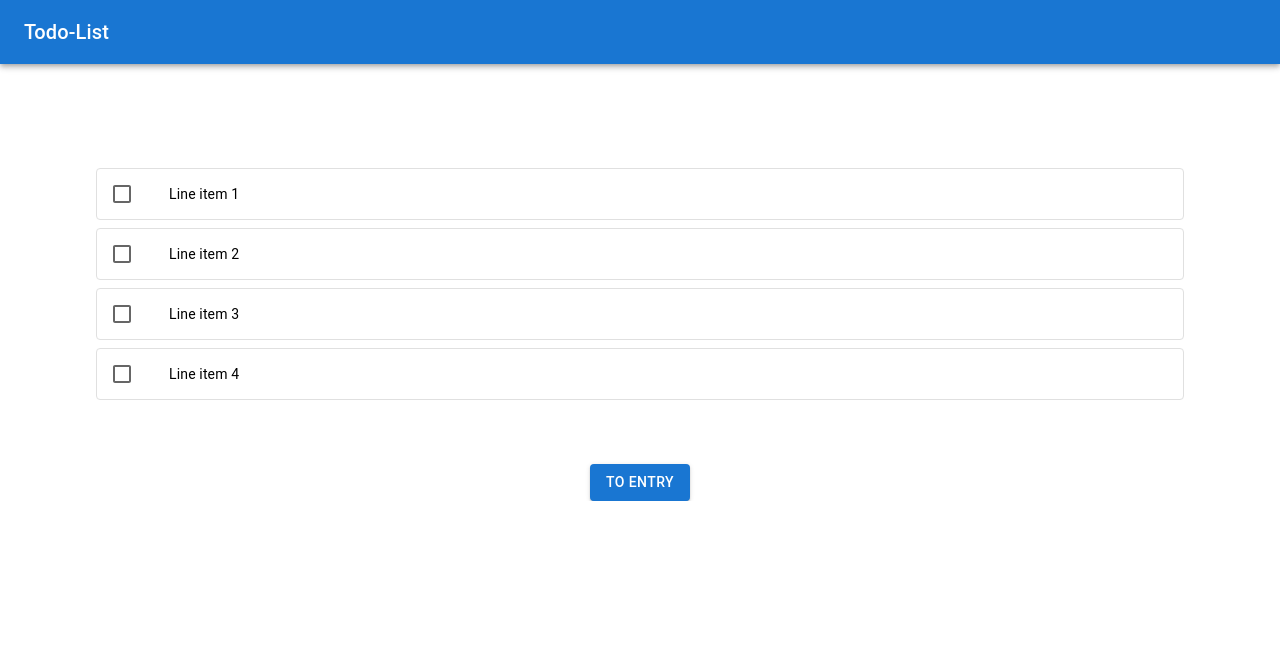
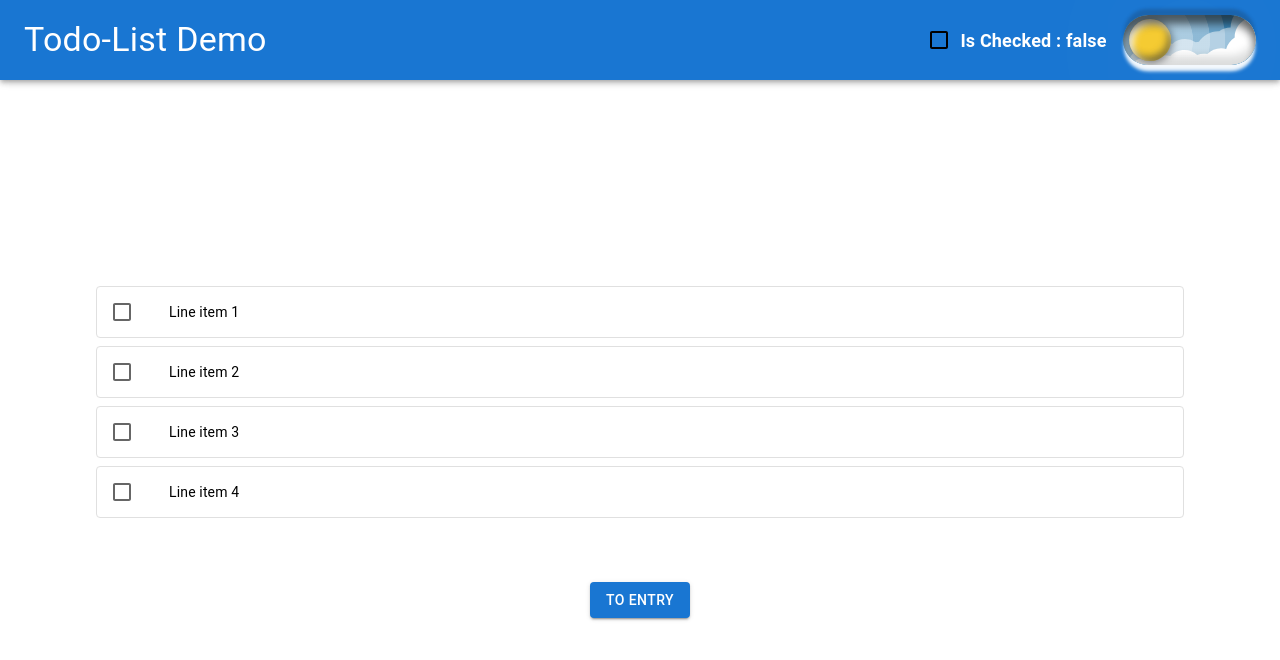
Before and after one commit to AlbertChen85/react-onboarding, a Next.js app: page /todo-list in a window 1280 px wide. Shown: the top 660 px of the page. Built offline with nearby package versions, Linux system fonts and the light colour scheme.

Commit message:
fix(SOVA-2385): fix rebase conflicts

```diff
--- a/src/app/layout.tsx
+++ b/src/app/layout.tsx
@@ -1,6 +1,6 @@
 import { Geist, Geist_Mono } from 'next/font/google';
 import './globals.css';
-import { HeaderBar } from '@/components/header';
+import { HeaderBar } from '@/component';
 
 const geistSans = Geist({
   variable: '--font-geist-sans',
--- a/src/app/todo-list/checkboxList.tsx
+++ b/src/app/todo-list/checkboxList.tsx
@@ -9,8 +9,10 @@ import {
   ListItemText,
   Checkbox,
 } from '@mui/material';
+import { useState } from 'react';
+
 export default function CheckboxList() {
-  const [checkedTodoIdList, setCheckedTodoIdList] = React.useState<string[] | null>(null);
+  const [checkedTodoIdList, setCheckedTodoIdList] = useState<string[] | null>(null);
 
   const handleToggle = (selectTodoId: string | number) => () => {
     const id = String(selectTodoId);
--- a/src/app/todo-list/entry/page.tsx
+++ b/src/app/todo-list/entry/page.tsx
@@ -6,7 +6,7 @@ export default function Page() {
 
 const page = () => {
   return (
-    <Box mt={8} display="flex" alignItems="flex-start" minHeight="100vh">
+    <Box mt={16} display="flex" alignItems="flex-start" minHeight="100vh">
       <h1 style={{ margin: '0 auto', width: 'fit-content' }}>This is Entry</h1>
     </Box>
   );
--- a/src/app/headerBar.tsx
+++ b/src/component/headerBar.tsx
@@ -4,7 +4,7 @@ import { AppBar, Box, Checkbox, FormControlLabel, Toolbar, Typography } from '@m
 import React, { useEffect, useState } from 'react';
 import { StyledToggleButton } from '@/component';
 
-export default function HeaderBar() {
+export function HeaderBar() {
   const [isMounted, setIsMounted] = useState(false);
   const [isChecked, setIsChecked] = useState(false);
 
@@ -25,7 +25,7 @@ export default function HeaderBar() {
     <AppBar position="fixed" sx={{ top: 0, left: 0, right: 0 }}>
       <Toolbar sx={{ display: 'flex', alignItems: 'center', minHeight: '64px !important', px: 2 }}>
         <Typography variant="h4" component="div">
-          Toggle Demo
+          Todo-List Demo
         </Typography>
         <Box sx={{ ml: 'auto', height: 80, display: 'flex', alignItems: 'center' }}>
           <FormControlLabel
--- a/src/component/index.ts
+++ b/src/component/index.ts
@@ -1 +1,2 @@
 export { StyledToggleButton } from './styled-toggle-button';
+export { HeaderBar } from './headerBar';
--- a/src/components/header/headerBar.tsx
+++ /dev/null
@@ -1,30 +0,0 @@
-'use client';
-
-import { AppBar, Toolbar, Typography } from '@mui/material';
-import React, { useEffect, useState } from 'react';
-
-export function HeaderBar() {
-  const [isMounted, setIsMounted] = useState(false);
-
-  useEffect(() => {
-    setIsMounted(true);
-  }, []);
-
-  if (!isMounted) {
-    return null;
-  }
-
-  return headerBar();
-}
-
-const headerBar = () => {
-  return (
-    <AppBar position="static">
-      <Toolbar>
-        <Typography variant="h6" component="div" sx={{ flexGrow: 1 }}>
-          Todo-List
-        </Typography>
-      </Toolbar>
-    </AppBar>
-  );
-};
--- a/src/components/header/index.ts
+++ /dev/null
@@ -1 +0,0 @@
-export { HeaderBar } from './headerBar';
```
